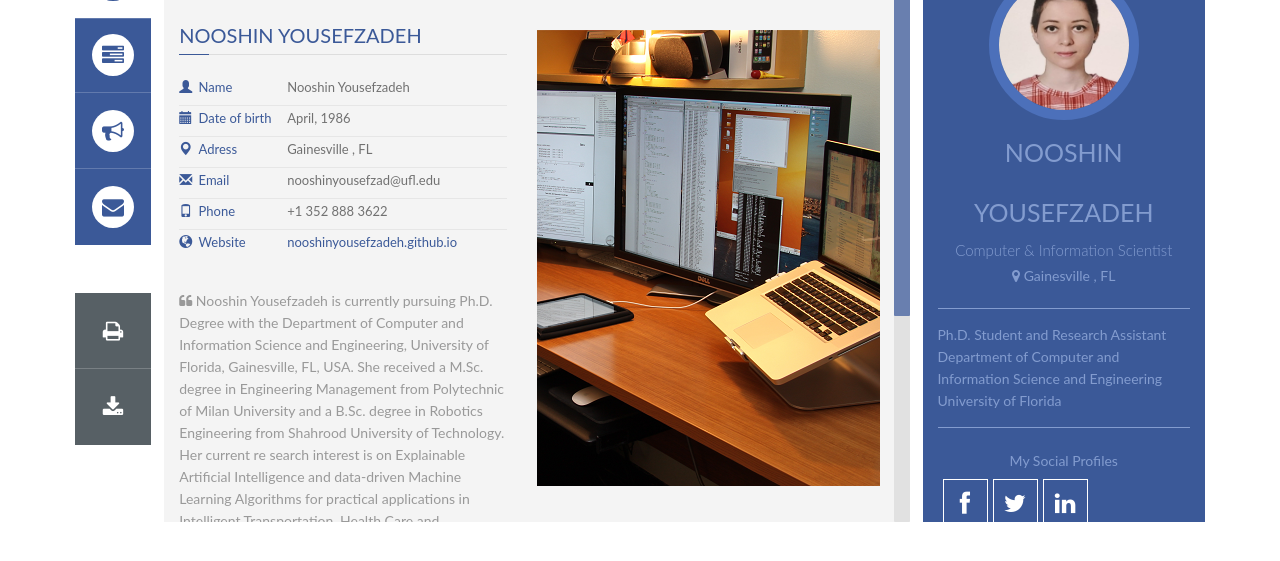
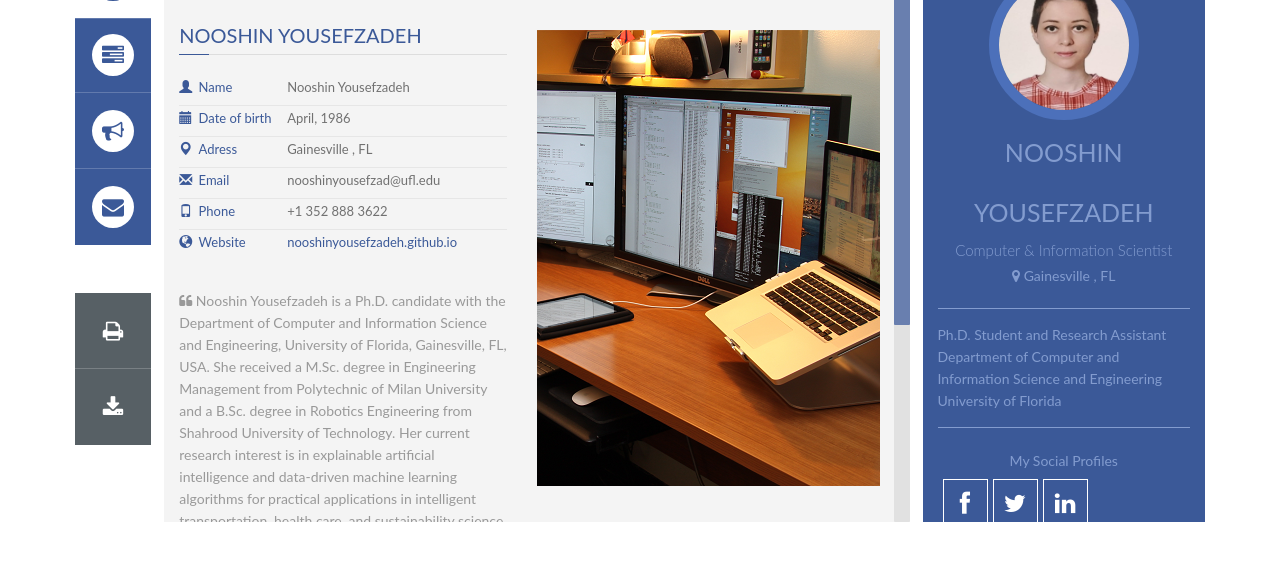
Before and after one commit to nooshinyousefzadeh/nooshinyousefzadeh.github.io, a Jekyll site: the page built from index.html, in a window 1280 px wide, cut to the strip 218-779 px from the top of the page. Built offline with Jekyll 4.4.1, drawn with Linux system fonts in a browser that asks for light colours; some web fonts are replaced.

Commit message:
Update profile.html

```diff
--- a/_includes/profile.html
+++ b/_includes/profile.html
@@ -61,8 +61,7 @@
 
         <p style="margin-bottom:20px">
             <i class="fa fa-quote-left"></i>
-            Nooshin Yousefzadeh is currently pursuing Ph.D. Degree with the Department of Computer and Information Science and Engineering, University of Florida, Gainesville, FL, USA. She received a M.Sc. degree in Engineering Management from Polytechnic of Milan University and a B.Sc. degree in Robotics Engineering from Shahrood University of Technology. Her current re
-search interest is on Explainable Artificial Intelligence and data-driven Machine Learning Algorithms for practical applications in Intelligent Transportation, Health Care and Sustainability Science.
+            Nooshin Yousefzadeh is a Ph.D. candidate with the Department of Computer and Information Science and Engineering, University of Florida, Gainesville, FL, USA. She received a M.Sc. degree in Engineering Management from Polytechnic of Milan University and a B.Sc. degree in Robotics Engineering from Shahrood University of Technology. Her current research interest is in explainable artificial intelligence and data-driven machine learning algorithms for practical applications in intelligent transportation, health care, and sustainability science.
         </p>
 
 
```
